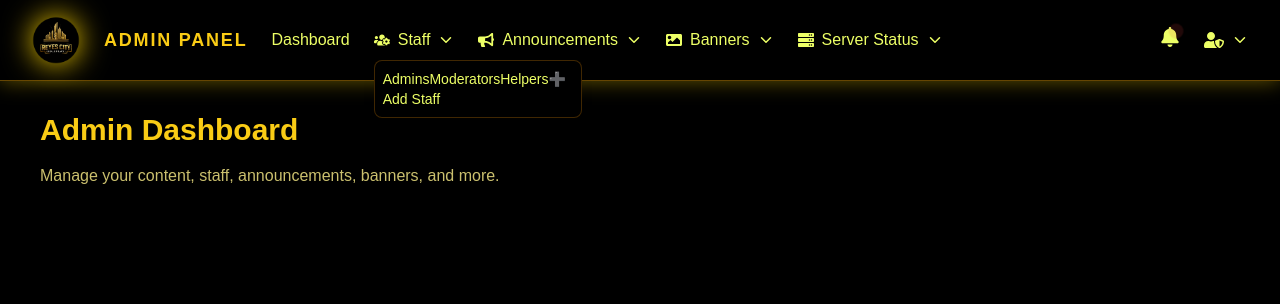
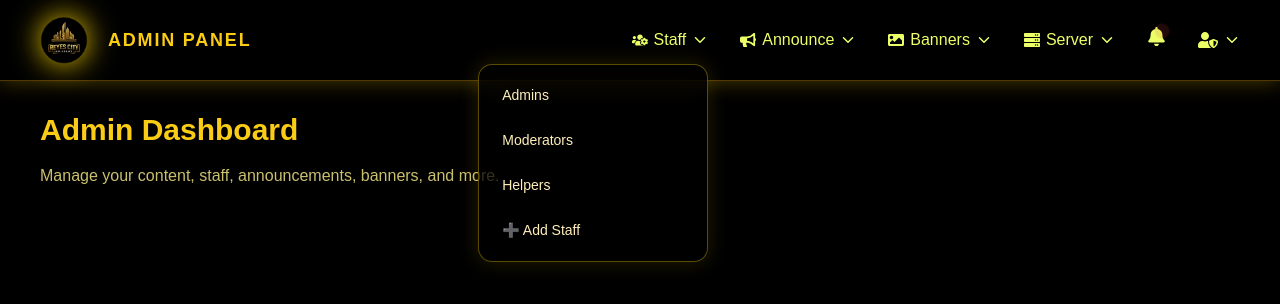
Before and after one commit to Reyes-City/reyescity-ui, a React (Vite) app: page /admin/dashboard in a window 1280 px wide. Both pictures are taken after a click on the button "Staff". Shown: the top 304 px of the page. Built offline with nearby package versions, Linux system fonts and the light colour scheme; a web font is replaced by a local one.

Commit message:
in progress

```diff
--- a/src/components/AdminNavbar.tsx
+++ b/src/components/AdminNavbar.tsx
@@ -11,204 +11,142 @@ import {
 } from "react-icons/fa";
 import { IoChevronDown } from "react-icons/io5";
 
+
+
 export const AdminNavbar = () => {
-  const navRef = useRef<HTMLDivElement>(null);
+ const navRef = useRef<HTMLElement | null>(null);
+const dropdownRef = useRef<HTMLDivElement | null>(null);
+const [openMenu, setOpenMenu] = useState<string | null>(null);
 
-  // Dropdown states
-  const [showStaffMenu, setShowStaffMenu] = useState(false);
-  const [showAnnounceMenu, setShowAnnounceMenu] = useState(false);
-  const [showBannerMenu, setShowBannerMenu] = useState(false);
-  const [showServerMenu, setShowServerMenu] = useState(false);
+useEffect(() => {
+  if (!navRef.current) return;
 
-  const [showNotifMenu, setShowNotifMenu] = useState(false);
-  const [showProfileMenu, setShowProfileMenu] = useState(false);
+}, []);
 
-  // Run animation once
-  useEffect(() => {
-    const ctx = gsap.context(() => {
-      gsap.from(navRef.current, {
-        y: -80,
-        opacity: 0,
-        duration: 0.6,
-        ease: "power3.out",
-      });
-    });
 
-    return () => ctx.revert();
-  }, []);
+  const animateDropdown = () => {
+    if (dropdownRef.current) {
+      gsap.fromTo(
+        dropdownRef.current,
+        { y: -12, opacity: 0 },
+        { y: 0, opacity: 1, duration: 0.35, ease: "power2.out" }
+      );
+    }
+  };
+
+  const toggleMenu = (menu: string) => {
+    setOpenMenu(openMenu === menu ? null : menu);
+    setTimeout(animateDropdown, 10);
+  };
 
   return (
     <header
       ref={navRef}
-      className="fixed top-0 left-0 w-full z-50 bg-black/40 backdrop-blur-xl
-      border-b border-yellow-600/50 shadow-[0_0_20px_rgba(255,215,0,0.4)]"
+      className="
+        fixed top-0 left-0 w-full z-[9999]
+        bg-black/80 backdrop-blur-xl
+        border-b border-yellow-600/40
+        shadow-[0_0_20px_rgba(255,210,0,0.3)]
+      "
     >
-      <nav className="flex items-center justify-between px-8 py-4">
+      <nav className="flex items-center justify-between px-10 py-4">
 
-        {/* LEFT SIDE */}
-        <div className="flex items-center gap-6">
+        <div className="flex items-center gap-5">
           <img
             src="/img/logo_reyes_city.png"
             className="w-12 drop-shadow-[0_0_15px_#FFD700]"
           />
-
-          <h1 className="text-yellow-400 tracking-widest text-lg font-bold">
+          <h1 className="text-yellow-400 text-lg font-bold tracking-widest">
             ADMIN PANEL
           </h1>
+        </div>
 
-          {/* MAIN LINKS */}
-          <div className="hidden md:flex items-center gap-6 text-yellow-300">
+        <div className="flex items-center gap-8 text-yellow-300 font-medium">
 
-            {/* DASHBOARD */}
-            <Link to="/admin/dashboard" className="hover:text-yellow-400">
-              Dashboard
-            </Link>
-
-            {/* STAFF DROPDOWN */}
           <div className="relative">
-              <button
-                onClick={() => setShowStaffMenu(!showStaffMenu)}
-                className="flex items-center gap-2 hover:text-yellow-400"
-              >
+            <button onClick={() => toggleMenu("staff")} className="nav-btn">
               <FaUsersCog /> Staff <IoChevronDown />
             </button>
 
-              {showStaffMenu && (
-                <div className="absolute left-0 mt-2 w-52 bg-black border border-yellow-700/40 rounded-lg shadow-lg p-2 text-sm">
-                  <Link className="dropdown-item" to="/admin/staff/admins">
-                    Admins
-                  </Link>
-                  <Link className="dropdown-item" to="/admin/staff/moderators">
-                    Moderators
-                  </Link>
-                  <Link className="dropdown-item" to="/admin/staff/helpers">
-                    Helpers
-                  </Link>
-                  <Link className="dropdown-item" to="/admin/staff/add">
-                    ➕ Add Staff
-                  </Link>
+            {openMenu === "staff" && (
+              <div ref={dropdownRef} className="dropdown-box">
+                <Link className="dropdown-row" to="/admin/staff/admins">Admins</Link>
+                <Link className="dropdown-row" to="/admin/staff/moderators">Moderators</Link>
+                <Link className="dropdown-row" to="/admin/staff/helpers">Helpers</Link>
+                <Link className="dropdown-row" to="/admin/staff/add">➕ Add Staff</Link>
               </div>
             )}
           </div>
 
-            {/* ANNOUNCEMENTS DROPDOWN */}
           <div className="relative">
-              <button
-                onClick={() => setShowAnnounceMenu(!showAnnounceMenu)}
-                className="flex items-center gap-2 hover:text-yellow-400"
-              >
-                <FaBullhorn /> Announcements <IoChevronDown />
+            <button onClick={() => toggleMenu("announce")} className="nav-btn">
+              <FaBullhorn /> Announce <IoChevronDown />
             </button>
 
-              {showAnnounceMenu && (
-                <div className="absolute left-0 mt-2 w-60 bg-black border border-yellow-700/40 rounded-lg shadow-lg p-2 text-sm">
-                  <Link className="dropdown-item" to="/admin/announcements/create">
-                    Create Announcement
-                  </Link>
-                  <Link className="dropdown-item" to="/admin/announcements/manage">
-                    Manage Announcements
-                  </Link>
-                  <Link className="dropdown-item" to="/admin/announcements/popup">
-                    Popup Alerts
-                  </Link>
-                  <Link className="dropdown-item" to="/admin/announcements/broadcast">
-                    Broadcast Message
-                  </Link>
+            {openMenu === "announce" && (
+              <div ref={dropdownRef} className="dropdown-box">
+                <Link className="dropdown-row" to="/admin/announcements/create">Create</Link>
+                <Link className="dropdown-row" to="/admin/announcements/manage">Manage</Link>
+                <Link className="dropdown-row" to="/admin/announcements/popup">Popup Alerts</Link>
+                <Link className="dropdown-row" to="/admin/announcements/broadcast">Broadcast</Link>
               </div>
             )}
           </div>
 
-            {/* BANNERS DROPDOWN */}
           <div className="relative">
-              <button
-                onClick={() => setShowBannerMenu(!showBannerMenu)}
-                className="flex items-center gap-2 hover:text-yellow-400"
-              >
+            <button onClick={() => toggleMenu("banners")} className="nav-btn">
               <FaImage /> Banners <IoChevronDown />
             </button>
 
-              {showBannerMenu && (
-                <div className="absolute left-0 mt-2 w-52 bg-black border border-yellow-700/40 rounded-lg shadow-lg p-2 text-sm">
-                  <Link className="dropdown-item" to="/admin/banner/home">
-                    Homepage Banner
-                  </Link>
-                  <Link className="dropdown-item" to="/admin/banner/events">
-                    Event Banners
-                  </Link>
-                  <Link className="dropdown-item" to="/admin/banner/server">
-                    Server Banner
-                  </Link>
+            {openMenu === "banners" && (
+              <div ref={dropdownRef} className="dropdown-box">
+                <Link className="dropdown-row" to="/admin/banner/home">Homepage Banner</Link>
+                <Link className="dropdown-row" to="/admin/banner/events">Event Banners</Link>
+                <Link className="dropdown-row" to="/admin/banner/server">Server Banner</Link>
               </div>
             )}
           </div>
 
-            {/* SERVER STATUS DROPDOWN */}
           <div className="relative">
-              <button
-                onClick={() => setShowServerMenu(!showServerMenu)}
-                className="flex items-center gap-2 hover:text-yellow-400"
-              >
-                <FaServer /> Server Status <IoChevronDown />
+            <button onClick={() => toggleMenu("server")} className="nav-btn">
+              <FaServer /> Server <IoChevronDown />
             </button>
 
-              {showServerMenu && (
-                <div className="absolute left-0 mt-2 w-52 bg-black border border-yellow-700/40 rounded-lg shadow-lg p-2 text-sm">
-                  <Link className="dropdown-item" to="/admin/server/players">
-                    Live Players
-                  </Link>
-                  <Link className="dropdown-item" to="/admin/server/resources">
-                    Resources
-                  </Link>
-                  <Link className="dropdown-item" to="/admin/server/logs">
-                    Logs
-                  </Link>
-                </div>
-              )}
-            </div>
-          </div>
-        </div>
-
-        {/* RIGHT SIDE */}
-        <div className="flex items-center gap-6 text-yellow-300">
-
-          {/* NOTIFICATIONS */}
-          <div className="relative">
-            <button
-              onClick={() => setShowNotifMenu(!showNotifMenu)}
-              className="relative hover:text-yellow-400"
-            >
-              <FaBell size={20} />
-              <span className="absolute top-0 right-0 w-2 h-2 bg-red-500 rounded-full animate-ping"></span>
-            </button>
-
-            {showNotifMenu && (
-              <div className="absolute right-0 mt-3 w-64 bg-black border border-yellow-700/40 rounded-lg shadow-lg p-3 text-sm">
-                <p>No new notifications.</p>
+            {openMenu === "server" && (
+              <div ref={dropdownRef} className="dropdown-box">
+                <Link className="dropdown-row" to="/admin/server/players">Live Players</Link>
+                <Link className="dropdown-row" to="/admin/server/resources">Resources</Link>
+                <Link className="dropdown-row" to="/admin/server/logs">Logs</Link>
               </div>
             )}
           </div>
 
-          {/* PROFILE MENU */}
           <div className="relative">
             <button
-              onClick={() => setShowProfileMenu(!showProfileMenu)}
-              className="flex items-center gap-2 hover:text-yellow-400"
+              onClick={() => toggleMenu("notif")}
+              className="relative hover:text-yellow-400 transition"
             >
-              <FaUserShield size={20} />
-              <IoChevronDown />
+              <FaBell size={19} />
+              <span className="absolute top-0 right-0 w-2 h-2 bg-red-500 rounded-full animate-ping"></span>
             </button>
 
-            {showProfileMenu && (
-              <div className="absolute right-0 mt-3 w-56 bg-black border border-yellow-700/40 rounded-lg shadow-lg p-3 text-sm">
-                <Link className="dropdown-item" to="/admin/profile">
-                  My Profile
-                </Link>
-                <Link className="dropdown-item" to="/admin/settings">
-                  Settings
-                </Link>
-                <Link className="dropdown-item text-red-400" to="/logout">
-                  Logout
-                </Link>
+            {openMenu === "notif" && (
+              <div ref={dropdownRef} className="dropdown-box w-64">
+                <p className="text-yellow-200 opacity-70">No new notifications.</p>
+              </div>
+            )}
+          </div>
+
+          <div className="relative">
+            <button onClick={() => toggleMenu("profile")} className="nav-btn">
+              <FaUserShield size={20} /> <IoChevronDown />
+            </button>
+
+            {openMenu === "profile" && (
+              <div ref={dropdownRef} className="dropdown-box w-56">
+                <Link className="dropdown-row" to="/admin/profile">My Profile</Link>
+                <Link className="dropdown-row" to="/admin/settings">Settings</Link>
+                <Link className="dropdown-row text-red-400" to="/logout">Logout</Link>
               </div>
             )}
           </div>
--- a/src/index.css
+++ b/src/index.css
@@ -271,3 +271,62 @@ body {
     opacity: 0.8;
   }
 }
+
+
+
+/* Admin css  */
+
+/* NAV BUTTON */
+.nav-btn {
+  display: flex;
+  align-items: center;
+  gap: 6px;
+  transition: 0.25s ease;
+}
+.nav-btn:hover {
+  color: #facc15;
+}
+
+/* DROPDOWN CONTAINER */
+.dropdown-box {
+  position: absolute;
+  right: 0;
+  margin-top: 12px;
+  width: 230px;
+  background: rgba(0, 0, 0, 0.75);
+  backdrop-filter: blur(12px);
+  border: 1px solid rgba(255, 215, 0, 0.35);
+  border-radius: 14px;
+  padding: 8px 0;
+  box-shadow: 0 0 20px rgba(255, 215, 0, 0.15);
+  animation: fadeSlide 0.25s ease-out;
+}
+
+/* EACH ROW */
+.dropdown-row {
+  padding: 12px 20px;
+  color: #ffeeba;
+  font-size: 14px;
+  display: block;
+  transition: 0.25s ease;
+  border-left: 3px solid transparent;
+}
+
+.dropdown-row:hover {
+  background: rgba(255, 215, 0, 0.15);
+  border-left-color: #facc15;
+  padding-left: 26px;
+  color: white;
+}
+
+/* ANIMATION */
+@keyframes fadeSlide {
+  from {
+    opacity: 0;
+    transform: translateY(-12px);
+  }
+  to {
+    opacity: 1;
+    transform: translateY(0px);
+  }
+}
```
Lines whose indentation alone changed are shown as unchanged.
